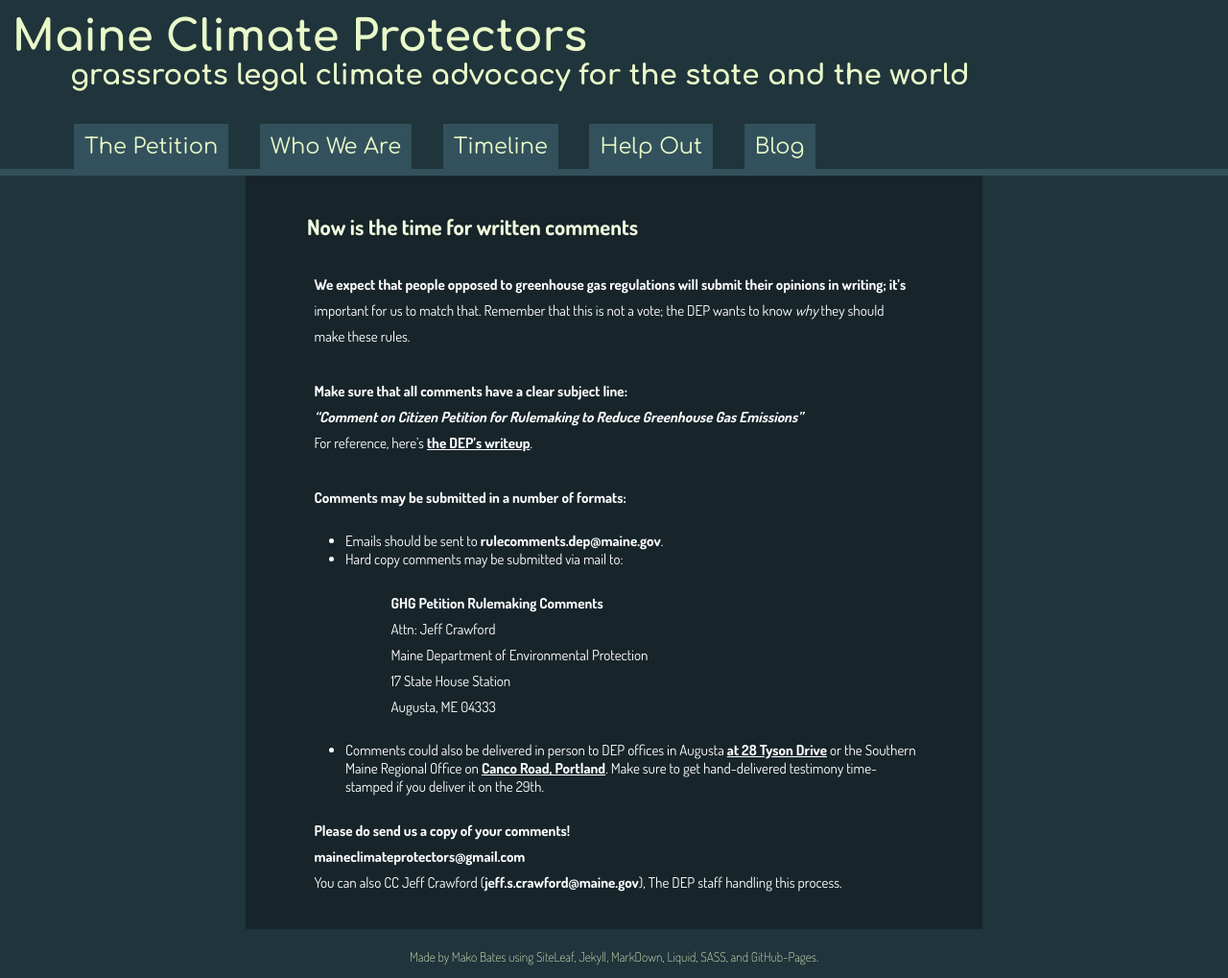
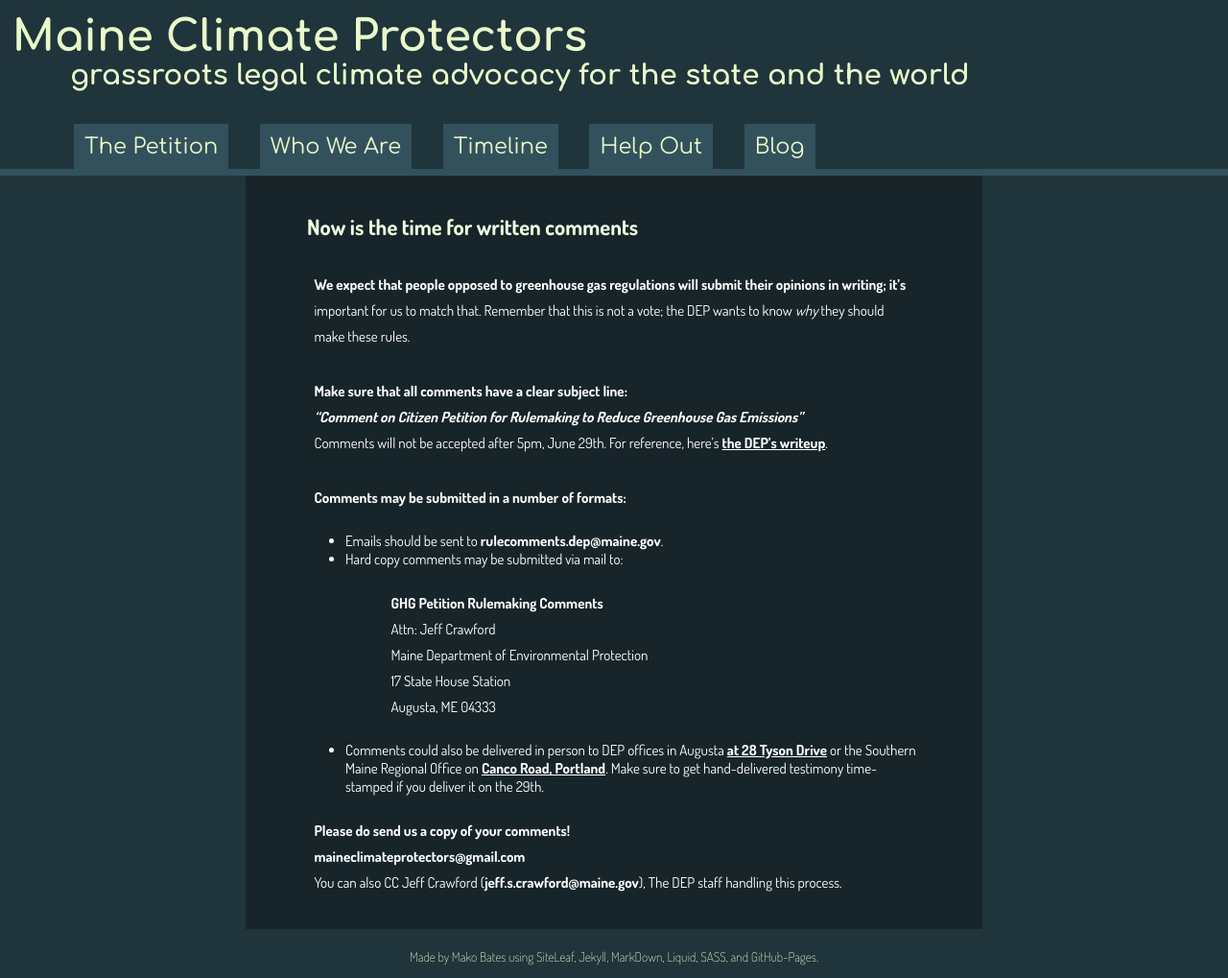
Before and after one commit to ShapeOfMatter/maine-climate-protectors, a Jekyll site: the page built from _posts/2018-05-18-now-is-the-time-for-written-comments.markdown, in a window 1280 px wide. Shown: the whole page at 96% size. Built offline with Jekyll 4.4.1, drawn with Linux system fonts in a browser that asks for light colours.

Commit message:
Updated Now Is The Time For Written Comments

```diff
--- a/_posts/2018-05-18-now-is-the-time-for-written-comments.markdown
+++ b/_posts/2018-05-18-now-is-the-time-for-written-comments.markdown
@@ -7,7 +7,7 @@
 
 Make sure that all comments have a clear subject line:
 **_"Comment on Citizen Petition for Rulemaking to Reduce Greenhouse Gas Emissions"_**
-For reference, here's [the DEP's writeup](http://www.maine.gov/dep/rules/index.html#794983 "Maine D.E.P.").
+Comments will not be accepted after 5pm, June 29th. For reference, here's [the DEP's writeup](http://www.maine.gov/dep/rules/index.html#794983 "Maine D.E.P.").
 
 Comments may be submitted in a number of formats:
 * Emails should be sent to **rulecomments.dep@maine.gov**.
```
